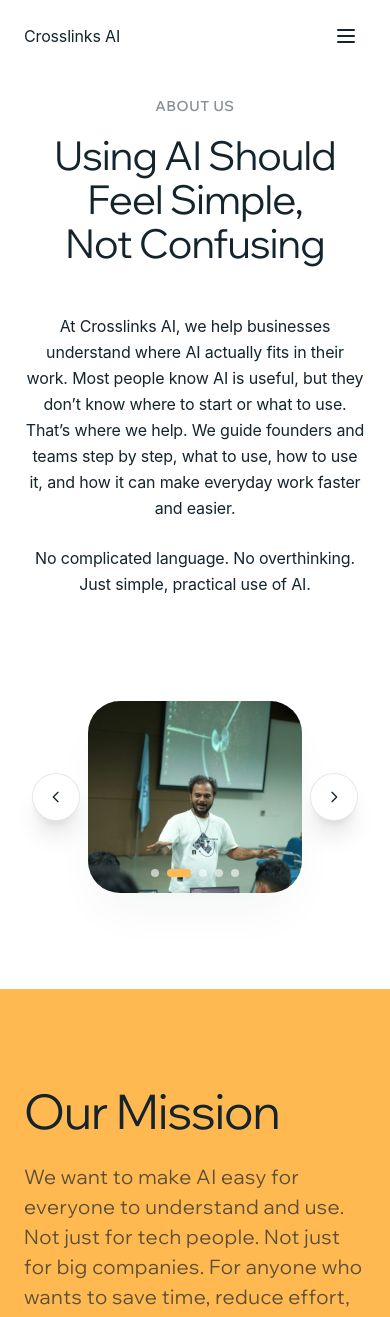
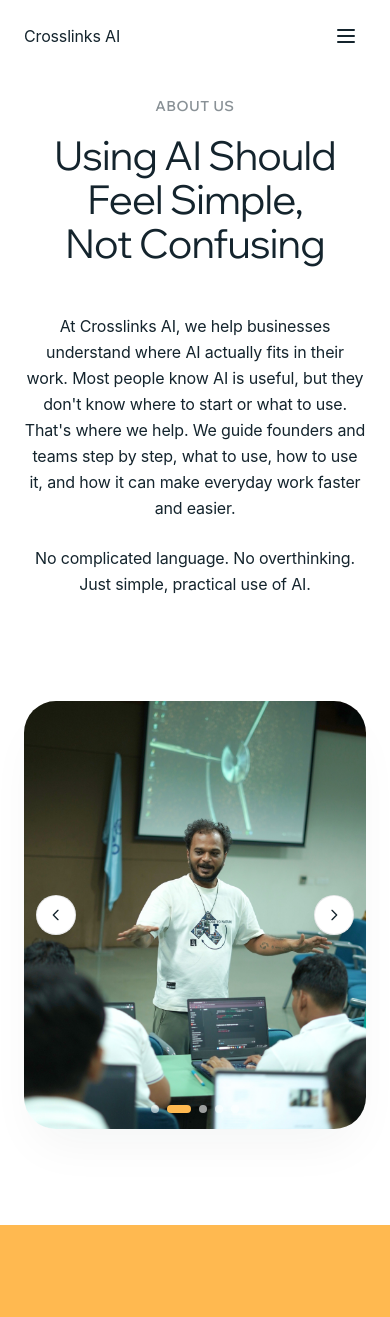
Before and after one commit to hetashridk/cph-new, a React (Vite) app: page /about in a window 390 px wide. Shown: the top 1317 px of the page. Built offline with nearby package versions, Linux system fonts and the light colour scheme; a web font is replaced by a local one.

Commit message:
responsive added

```diff
--- /dev/null
+++ b/src/components/HeroCarousel.jsx
@@ -0,0 +1,80 @@
+import React, { useState, useEffect } from 'react';
+import { motion, AnimatePresence } from 'framer-motion';
+
+const heroImages = [
+  "/about-hero-1.png",
+  "/about-hero-2.png",
+  "/about-hero-3.png",
+  "/about-hero-4.png",
+  "/about-hero-5.png",
+];
+
+const HeroCarousel = () => {
+  const [index, setIndex] = useState(0);
+  const [direction, setDirection] = useState(1);
+
+  const next = () => { setDirection(1); setIndex(i => (i + 1) % heroImages.length); };
+  const prev = () => { setDirection(-1); setIndex(i => (i - 1 + heroImages.length) % heroImages.length); };
+
+  useEffect(() => {
+    const t = setInterval(next, 4000);
+    return () => clearInterval(t);
+  }, [index]);
+
+  const variants = {
+    enter: d => ({ x: d > 0 ? '100%' : '-100%', opacity: 0 }),
+    center: { x: 0, opacity: 1 },
+    exit: d => ({ x: d < 0 ? '100%' : '-100%', opacity: 0 }),
+  };
+
+  return (
+    <div className="w-full h-full relative">
+
+      {/* Left Arrow — inside on mobile, outside on lg */}
+      <button
+        onClick={prev}
+        className="absolute left-3 lg:-left-14 top-1/2 -translate-y-1/2 w-10 h-10 lg:w-12 lg:h-12 rounded-full bg-white border border-[#14242D]/10 flex items-center justify-center shadow-xl text-[#14242D] hover:bg-[#ffb950] transition-colors z-10"
+      >
+        <svg className="w-4 h-4" fill="none" stroke="currentColor" viewBox="0 0 24 24"><path strokeLinecap="round" strokeLinejoin="round" strokeWidth={2} d="M15 19l-7-7 7-7" /></svg>
+      </button>
+
+      {/* Image container */}
+      <div className="w-full h-full relative overflow-hidden rounded-[2rem] shadow-2xl shadow-[#14242D]/5">
+        <AnimatePresence initial={false} custom={direction} mode="sync">
+          <motion.img
+            key={index}
+            custom={direction}
+            variants={variants}
+            initial="enter"
+            animate="center"
+            exit="exit"
+            transition={{ duration: 0.6, ease: [0.25, 0.4, 0.25, 1] }}
+            src={heroImages[index]}
+            alt={`About ${index + 1}`}
+            className="absolute inset-0 w-full h-full object-cover object-top"
+          />
+        </AnimatePresence>
+
+        {/* Dots */}
+        <div className="absolute bottom-4 left-1/2 -translate-x-1/2 flex gap-2 z-10">
+          {heroImages.map((_, i) => (
+            <button key={i} onClick={() => { setDirection(i > index ? 1 : -1); setIndex(i); }}
+              className={`rounded-full transition-all duration-300 ${i === index ? 'w-6 h-2 bg-[#ffb950]' : 'w-2 h-2 bg-white/60 hover:bg-white'}`}
+            />
+          ))}
+        </div>
+      </div>
+
+      {/* Right Arrow — inside on mobile, outside on lg */}
+      <button
+        onClick={next}
+        className="absolute right-3 lg:-right-14 top-1/2 -translate-y-1/2 w-10 h-10 lg:w-12 lg:h-12 rounded-full bg-white border border-[#14242D]/10 flex items-center justify-center shadow-xl text-[#14242D] hover:bg-[#ffb950] transition-colors z-10"
+      >
+        <svg className="w-4 h-4" fill="none" stroke="currentColor" viewBox="0 0 24 24"><path strokeLinecap="round" strokeLinejoin="round" strokeWidth={2} d="M9 5l7 7-7 7" /></svg>
+      </button>
+
+    </div>
+  );
+};
+
+export default HeroCarousel;
--- a/src/components/HomeAbout.jsx
+++ b/src/components/HomeAbout.jsx
@@ -6,7 +6,7 @@ const HomeAbout = () => {
     <section className="py-24 md:py-32 bg-[#fafafa]">
       <div className="max-w-[1400px] mx-auto px-6 sm:px-12 w-full">
 
-        <div className="flex flex-col md:flex-row gap-12 md:gap-24">
+        <div className="flex flex-col lg:flex-row gap-12 lg:gap-24">
 
           {/* Left Side: Image — stretches to match right column height exactly */}
           <motion.div
@@ -14,7 +14,7 @@ const HomeAbout = () => {
             whileInView={{ opacity: 1, y: 0 }}
             viewport={{ once: true, margin: "-50px" }}
             transition={{ duration: 0.8, ease: [0.25, 0.4, 0.25, 1] }}
-            className="relative overflow-hidden rounded-3xl aspect-[4/5] md:aspect-auto md:flex-1 md:self-stretch"
+            className="relative overflow-hidden rounded-3xl aspect-[4/5] lg:aspect-auto lg:flex-1 lg:self-stretch"
           >
             <img
               src="/piyush.jpg"
@@ -29,7 +29,7 @@ const HomeAbout = () => {
             whileInView={{ opacity: 1, y: 0 }}
             viewport={{ once: true, margin: "-50px" }}
             transition={{ duration: 0.8, ease: [0.25, 0.4, 0.25, 1], delay: 0.15 }}
-            className="flex flex-col items-start gap-4 md:flex-1"
+            className="flex flex-col items-start gap-4 lg:flex-1"
           >
             {/* Title moved to right column */}
             <h2
--- a/src/components/Services.jsx
+++ b/src/components/Services.jsx
@@ -56,7 +56,7 @@ const Services = () => {
           </div>
 
           {/* Bottom Section: 3 Cards Grid */}
-          <div className="w-full grid grid-cols-1 md:grid-cols-3 gap-6 md:gap-8 lg:gap-10">
+          <div className="w-full grid grid-cols-1 lg:grid-cols-3 gap-6 lg:gap-10">
             {servicesData.map((service, index) => {
               const isHovered = hoveredIndex === index;
 
--- a/src/pages/About.jsx
+++ b/src/pages/About.jsx
@@ -1,81 +1,5 @@
-import React, { useState, useEffect } from 'react';
-import { motion, AnimatePresence } from 'framer-motion';
-
-const heroImages = [
-  "/about-hero-1.png",
-  "/about-hero-2.png",
-  "/about-hero-3.png",
-  "/about-hero-4.png",
-  "/about-hero-5.png",
-];
-
-const HeroCarousel = () => {
-  const [index, setIndex] = useState(0);
-  const [direction, setDirection] = useState(1);
-
-  const next = () => { setDirection(1); setIndex(i => (i + 1) % heroImages.length); };
-  const prev = () => { setDirection(-1); setIndex(i => (i - 1 + heroImages.length) % heroImages.length); };
-
-  useEffect(() => {
-    const t = setInterval(next, 4000);
-    return () => clearInterval(t);
-  }, [index]);
-
-  const variants = {
-    enter: d => ({ x: d > 0 ? '100%' : '-100%', opacity: 0 }),
-    center: { x: 0, opacity: 1 },
-    exit: d => ({ x: d < 0 ? '100%' : '-100%', opacity: 0 }),
-  };
-
-  return (
-    <div className="w-full h-full relative">
-
-      {/* Left Arrow — outside the image */}
-      <button
-        onClick={prev}
-        className="absolute -left-14 top-1/2 -translate-y-1/2 w-12 h-12 rounded-full bg-white border border-[#14242D]/10 flex items-center justify-center shadow-xl text-[#14242D] hover:bg-[#ffb950] transition-colors z-10"
-      >
-        <svg className="w-4 h-4" fill="none" stroke="currentColor" viewBox="0 0 24 24"><path strokeLinecap="round" strokeLinejoin="round" strokeWidth={2} d="M15 19l-7-7 7-7" /></svg>
-      </button>
-
-      {/* Image container — relative so absolute children clip correctly */}
-      <div className="w-full h-full relative overflow-hidden rounded-[2rem] shadow-2xl shadow-[#14242D]/5">
-        <AnimatePresence initial={false} custom={direction} mode="sync">
-          <motion.img
-            key={index}
-            custom={direction}
-            variants={variants}
-            initial="enter"
-            animate="center"
-            exit="exit"
-            transition={{ duration: 0.6, ease: [0.25, 0.4, 0.25, 1] }}
-            src={heroImages[index]}
-            alt={`About ${index + 1}`}
-            className="absolute inset-0 w-full h-full object-cover object-top"
-          />
-        </AnimatePresence>
-
-        {/* Dots — inside image at bottom */}
-        <div className="absolute bottom-4 left-1/2 -translate-x-1/2 flex gap-2 z-10">
-          {heroImages.map((_, i) => (
-            <button key={i} onClick={() => { setDirection(i > index ? 1 : -1); setIndex(i); }}
-              className={`rounded-full transition-all duration-300 ${i === index ? 'w-6 h-2 bg-[#ffb950]' : 'w-2 h-2 bg-white/60 hover:bg-white'}`}
-            />
-          ))}
-        </div>
-      </div>
-
-      {/* Right Arrow — outside the image */}
-      <button
-        onClick={next}
-        className="absolute -right-14 top-1/2 -translate-y-1/2 w-12 h-12 rounded-full bg-white border border-[#14242D]/10 flex items-center justify-center shadow-xl text-[#14242D] hover:bg-[#ffb950] transition-colors z-10"
-      >
-        <svg className="w-4 h-4" fill="none" stroke="currentColor" viewBox="0 0 24 24"><path strokeLinecap="round" strokeLinejoin="round" strokeWidth={2} d="M9 5l7 7-7 7" /></svg>
-      </button>
-
-    </div>
-  );
-};
+import { motion } from 'framer-motion';
+import HeroCarousel from '../components/HeroCarousel';
 
 const About = () => {
   const teamMembers = [
@@ -116,7 +40,7 @@ const About = () => {
             </motion.h3>
             <motion.div variants={containerVariants} className="pt-4 md:pt-8 flex flex-col items-center lg:items-start">
               <motion.p variants={itemVariants} className="text-[16px] md:text-[18px] text-[#14242D] leading-relaxed font-normal mb-6 max-w-2xl" style={{ letterSpacing: '-0.16px' }}>
-                At Crosslinks AI, we help businesses understand where AI actually fits in their work. Most people know AI is useful, but they don’t know where to start or what to use. That’s where we help. We guide founders and teams step by step, what to use, how to use it, and how it can make everyday work faster and easier.
+                At Crosslinks AI, we help businesses understand where AI actually fits in their work. Most people know AI is useful, but they don't know where to start or what to use. That's where we help. We guide founders and teams step by step, what to use, how to use it, and how it can make everyday work faster and easier.
               </motion.p>
               <motion.p variants={itemVariants} className="text-[16px] md:text-[18px] text-[#14242D] leading-relaxed font-normal mb-10 max-w-2xl" style={{ letterSpacing: '-0.16px' }}>
                 No complicated language. No overthinking. Just simple, practical use of AI.
@@ -130,7 +54,7 @@ const About = () => {
             whileInView={{ opacity: 1, y: 0 }}
             transition={{ duration: 0.8, ease: [0.25, 0.4, 0.25, 1] }}
             viewport={{ once: true }}
-            className="w-full mx-auto aspect-[16/9] lg:aspect-[4/5] mt-4 lg:mt-0 px-16"
+            className="w-full mx-auto aspect-[4/5] mt-4 lg:mt-0 lg:px-16"
           >
             <HeroCarousel />
           </motion.div>
@@ -202,11 +126,7 @@ const About = () => {
             viewport={{ once: true, margin: "-100px" }}
             transition={{ duration: 0.8, ease: [0.25, 0.4, 0.25, 1] }}
           >
-            {/* <h2 className="text-[14px] font-semibold tracking-wider text-[#14242D]/50 uppercase mb-4">Meet Our Experts</h2> */}
             <h3 className="text-[2.5rem] md:text-[3rem] lg:text-[70px] font-normal leading-[1.1] text-[#14242D]" style={{ letterSpacing: '-0.02em' }}>Our Team</h3>
-            {/* <p className="max-w-3xl mx-auto mt-6 md:mt-8 text-[16px] md:text-[18px] text-[#14242D] leading-relaxed font-normal" style={{ letterSpacing: '-0.16px' }}>
-              The Crosslinks AI team comprises seasoned professionals with diverse expertise in artificial intelligence and its applications. Each member is passionate about empowering others through education and training, ensuring that our clients receive the best guidance in their AI journey.
-            </p> */}
           </motion.div>
 
           <motion.div
```
Also changed, not shown: src/pages/ServicesPage.jsx (+4 -5 lines).
